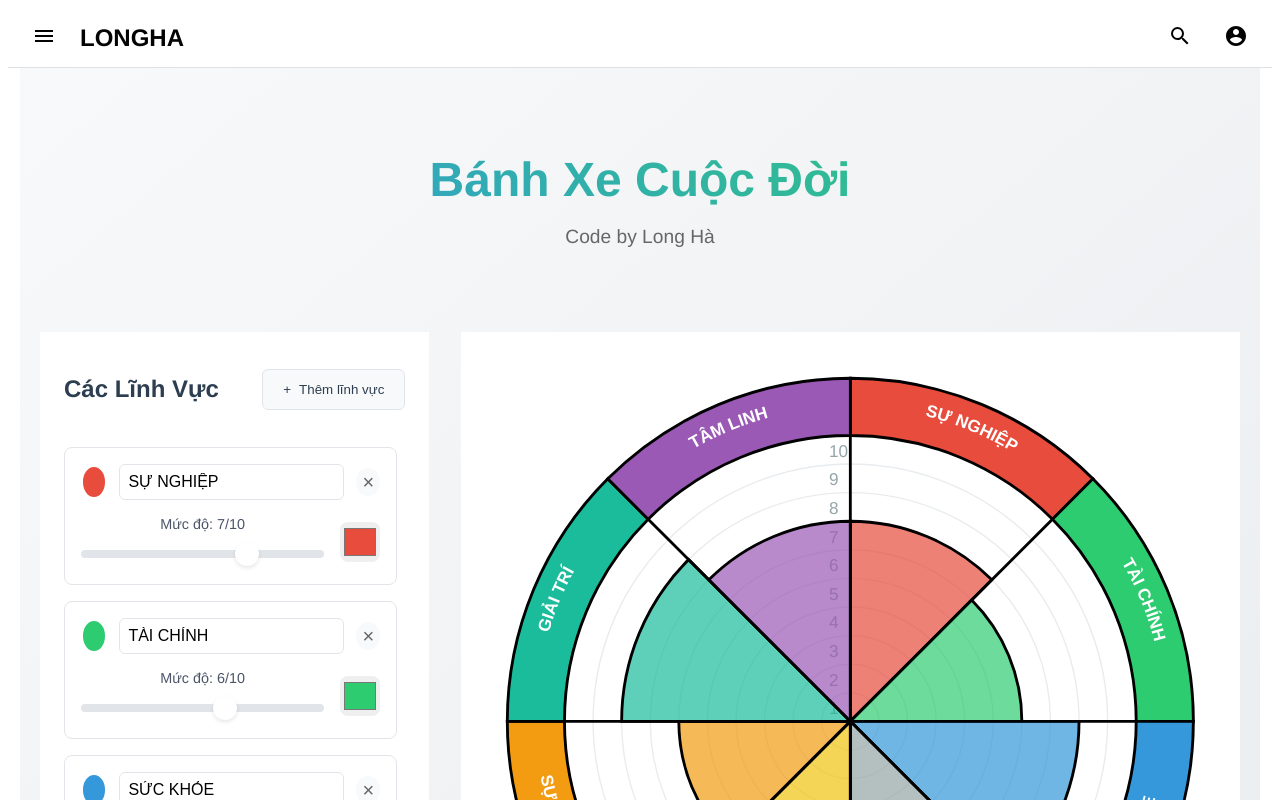
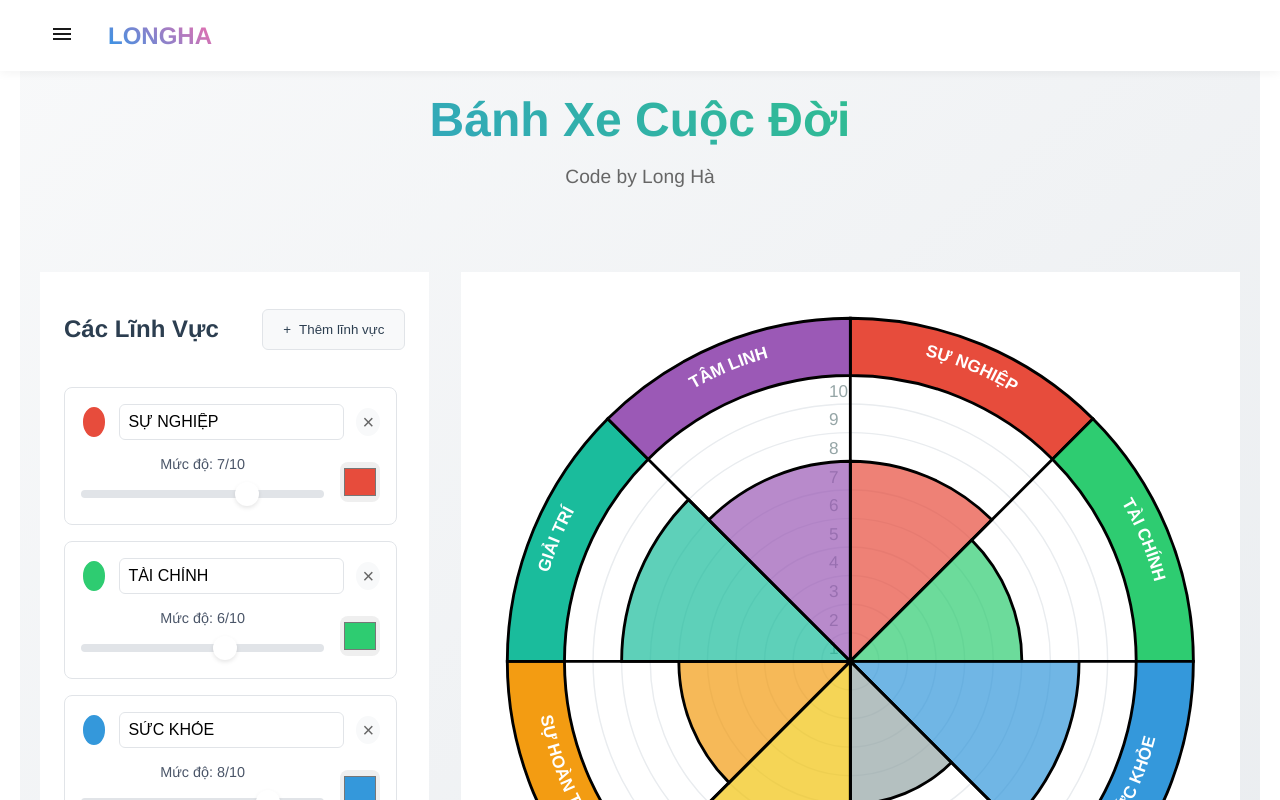
Before and after one commit to longhangoc/vue, a Vue app: page / in a window 1280 px wide. Shown: the top 800 px of the page. Built offline with nearby package versions, Linux system fonts and the light colour scheme.

Commit message:
Update Header.vue

```diff
--- a/src/components/Header.vue
+++ b/src/components/Header.vue
@@ -1,94 +1,155 @@
 <template>
-  <header class="youtube-header">
+  <header class="enhanced-header">
+    <div class="header-content">
       <div class="header-left">
-      <button class="menu-toggle">
+        <button
+          class="menu-toggle"
+          @mouseenter="hoverMenu = true"
+          @mouseleave="hoverMenu = false"
+          @click="toggleMenu"
+        >
           <svg viewBox="0 0 24 24" width="24" height="24">
             <path d="M3 18h18v-2H3v2zm0-5h18v-2H3v2zm0-7v2h18V6H3z"></path>
           </svg>
+          <span
+            class="menu-hover-effect"
+            :class="{ 'active': hoverMenu }"
+          ></span>
         </button>
-      <div class="logo">
-        <h1>LONGHA</h1>
+        <div class="logo-container">
+          <h1 class="logo">
+            <span class="logo-text">LONGHA</span>
+          </h1>
         </div>
       </div>
-    <div class="header-right">
-      <button class="search-btn">
-        <svg viewBox="0 0 24 24" width="24" height="24">
-          <path d="M15.5 14h-.79l-.28-.27A6.471 6.471 0 0 0 16 9.5 6.5 6.5 0 1 0 9.5 16c1.61 0 3.09-.59 4.23-1.57l.27.28v.79l5 4.99L20.49 19l-4.99-5zm-6 0C7.01 14 5 11.99 5 9.5S7.01 5 9.5 5 14 7.01 14 9.5 11.99 14 9.5 14z"></path>
-        </svg>
-      </button>
-      <button class="user-btn">
-        <svg viewBox="0 0 24 24" width="24" height="24">
-          <path d="M12 2C6.48 2 2 6.48 2 12s4.48 10 10 10 10-4.48 10-10S17.52 2 12 2zm0 3c1.66 0 3 1.34 3 3s-1.34 3-3 3-3-1.34-3-3 1.34-3 3-3zm0 14.2c-2.5 0-4.71-1.28-6-3.22.03-1.99 4-3.08 6-3.08 1.99 0 5.97 1.09 6 3.08-1.29 1.94-3.5 3.22-6 3.22z"></path>
-        </svg>
-      </button>
     </div>
   </header>
 </template>
 
 <script>
 export default {
-  name: 'PhanDauHeader'
+  name: 'EnhancedHeader',
+  data() {
+    return {
+      hoverMenu: false,
+      isMenuOpen: false
+    }
+  },
+  methods: {
+    toggleMenu() {
+      this.isMenuOpen = !this.isMenuOpen
+      // You can add additional logic here for menu opening/closing
+    }
+  }
 }
 </script>
 
 <style scoped>
-.youtube-header {
+.enhanced-header {
+  position: fixed;
+  top: 0;
+  left: 0;
+  width: 100%;
+  background-color: rgba(255, 255, 255, 0.95);
+  backdrop-filter: blur(10px);
+  box-shadow: 0 2px 10px rgba(0, 0, 0, 0.05);
+  z-index: 1000;
+  transition: all 0.3s ease;
+}
+
+.header-content {
+  max-width: 1200px;
+  margin: 0 auto;
   display: flex;
   justify-content: space-between;
   align-items: center;
-  padding: 0.5rem 1rem;
-  background-color: white;
-  border-bottom: 1px solid #e0e0e0;
-  height: 56px;
+  padding: 0.75rem 1rem;
 }
 
 .header-left {
   display: flex;
   align-items: center;
-  gap: 1rem;
+  gap: 1.5rem;
 }
 
-.menu-toggle, .search-btn, .user-btn {
+.menu-toggle {
+  position: relative;
   background: none;
   border: none;
   cursor: pointer;
-  padding: 8px;
+  padding: 10px;
   border-radius: 50%;
-  transition: background-color 0.2s;
+  transition: all 0.3s ease;
+  overflow: hidden;
 }
 
-.menu-toggle:hover,
-.search-btn:hover,
-.user-btn:hover {
-  background-color: #f0f0f0;
+.menu-toggle svg {
+  position: relative;
+  z-index: 2;
+  fill: #1a1a1a;
+  transition: transform 0.3s ease;
 }
 
-.menu-toggle svg,
-.search-btn svg,
-.user-btn svg {
-  fill: #030303;
+.menu-toggle:hover svg {
+  transform: rotate(90deg);
 }
 
-.logo h1 {
-  font-size: 1.5rem;
-  font-weight: 700;
-  color: #030303;
-  margin: 0;
+.menu-hover-effect {
+  position: absolute;
+  top: 50%;
+  left: 50%;
+  width: 0;
+  height: 0;
+  background-color: rgba(0, 0, 0, 0.1);
+  border-radius: 50%;
+  transform: translate(-50%, -50%);
+  opacity: 0;
+  transition: all 0.3s ease;
 }
 
-.header-right {
+.menu-toggle:hover .menu-hover-effect.active {
+  width: 150%;
+  height: 150%;
+  opacity: 1;
+}
+
+.logo-container {
   display: flex;
   align-items: center;
-  gap: 1rem;
+}
+
+.logo {
+  margin: 0;
+  font-size: 1.5rem;
+  font-weight: 800;
+  background: linear-gradient(45deg, #3494E6, #EC6EAD);
+  -webkit-background-clip: text;
+  -webkit-text-fill-color: transparent;
+  background-clip: text;
+  transition: all 0.3s ease;
+}
+
+.logo:hover {
+  transform: scale(1.05);
 }
 
 @media (max-width: 600px) {
-  .youtube-header {
-    padding: 0.5rem;
+  .header-content {
+    padding: 0.5rem 0.75rem;
   }
 
-  .logo h1 {
+  .logo {
     font-size: 1.2rem;
+  }
+
+  .menu-toggle {
+    padding: 8px;
+  }
+}
+
+@media (max-width: 400px) {
+  .header-left {
+    gap: 1rem;
   }
 }
 </style>
```
Lines whose indentation alone changed are shown as unchanged.
